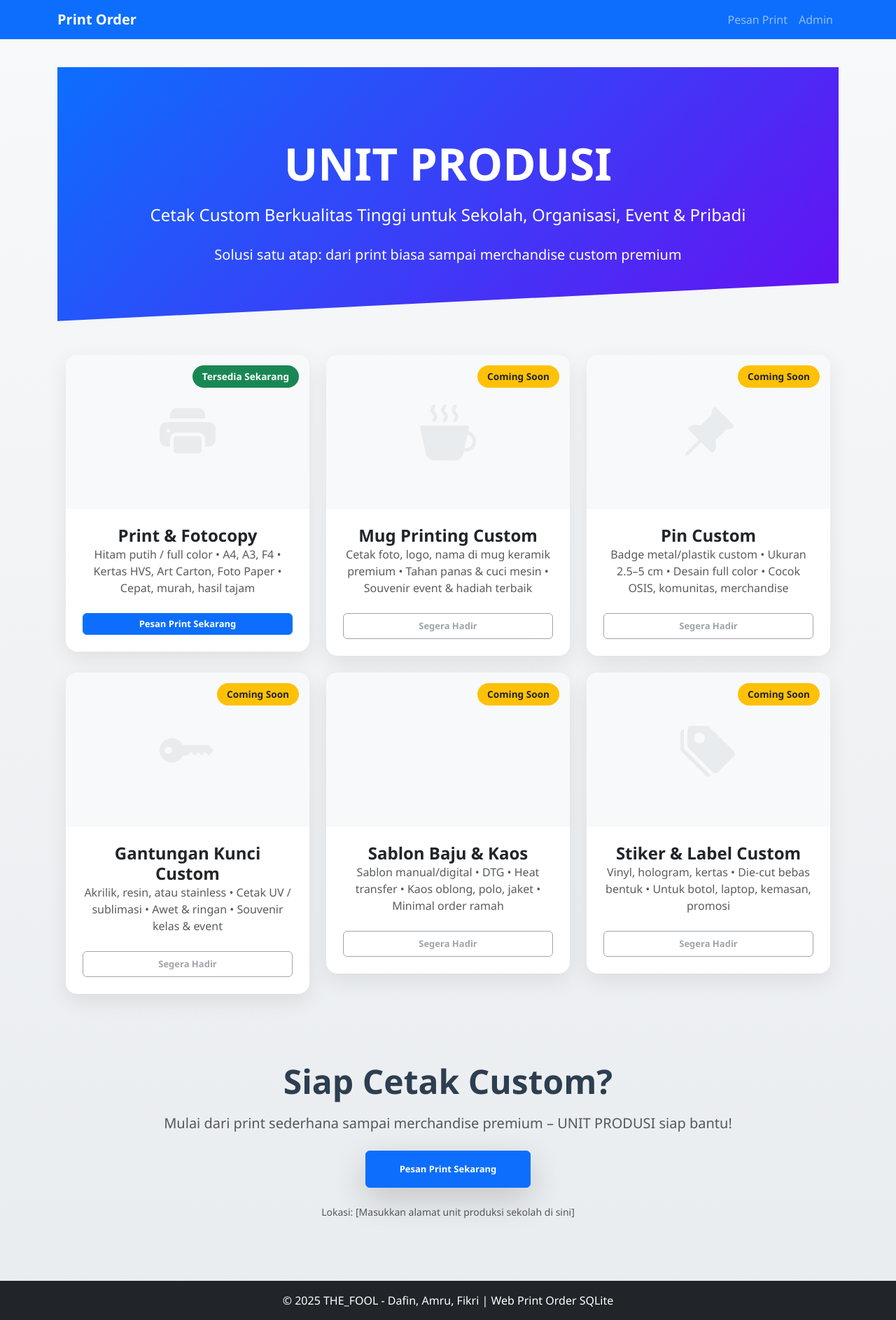
After one commit to Dafin1723/Tugas-Proyek-1-THE_FOOL, a Flask app: page /produk in a window 1280 px wide. The commit adds this page. Shown: the whole page at 70% size. Run offline with Flask 3, Linux system fonts and the light colour scheme.

Commit message:
update fitur dan database py

```diff
--- a/app.py
+++ b/app.py
@@ -5,19 +5,19 @@ from datetime import datetime
 import os
 
 app = Flask(__name__)
-app.secret_key = 'ganti-rahasia-ini-pake-string-random-panjang-bro'  # WAJIB ganti!
-app.config['SQLALCHEMY_DATABASE_URI'] = 'sqlite:///database.db'     # atau db.sqlite3 kalau mau ganti
+app.secret_key = 'rahasia-super-panjang-ubah-ini-pake-os-urandom-bro'  # WAJIB ganti pake yang random!
+app.config['SQLALCHEMY_DATABASE_URI'] = 'sqlite:///database.db'
 app.config['SQLALCHEMY_TRACK_MODIFICATIONS'] = False
 app.config['UPLOAD_FOLDER'] = 'uploads'
 app.config['ALLOWED_EXTENSIONS'] = {'pdf', 'png', 'jpg', 'jpeg', 'docx'}
 
 db = SQLAlchemy(app)
 
-# Model Pesanan (paste ini kalau belum ada class model)
+# Model Pesanan
 class Pesanan(db.Model):
     id = db.Column(db.Integer, primary_key=True)
     nama = db.Column(db.String(100), nullable=False)
-    kontak = db.Column(db.String(100))  # email atau no HP
+    kontak = db.Column(db.String(100))
     jenis_print = db.Column(db.String(50))
     ukuran = db.Column(db.String(20))
     jumlah = db.Column(db.Integer)
@@ -25,15 +25,27 @@ class Pesanan(db.Model):
     status = db.Column(db.String(20), default='pending')  # pending, selesai, batal
     created_at = db.Column(db.DateTime, default=datetime.utcnow)
 
-# Buat tabel kalau belum ada (paste ini di bawah model)
+# Buat tabel kalau belum ada
 with app.app_context():
     db.create_all()
 
 def allowed_file(filename):
-    return '.' in filename and filename.rsplit('.', 1)[1].lower() in app.config['ALLOWED_EXTENSIONS']
+    return '.' in filename and \
+           filename.rsplit('.', 1)[1].lower() in app.config['ALLOWED_EXTENSIONS']
 
-@app.route('/', methods=['GET', 'POST'])
-def index():
+# Root langsung ke halaman produk (sesuai request client terbaru)
+@app.route('/')
+def home():
+    return redirect(url_for('produk'))
+
+# Halaman Produk (yang utama sekarang)
+@app.route('/produk')
+def produk():
+    return render_template('produk.html')
+
+# Halaman Pesan Print (form upload) - pindah ke /pesan biar ga bentrok dengan root
+@app.route('/pesan', methods=['GET', 'POST'])
+def pesan():
     if request.method == 'POST':
         nama = request.form.get('nama')
         kontak = request.form.get('kontak')
@@ -52,31 +64,35 @@ def index():
             db.session.add(pesanan)
             db.session.commit()
 
-            flash('Pesanan berhasil dikirim! Tunggu ya, admin lagi cek.', 'success')
+            flash('Pesanan berhasil dikirim! Tunggu admin cek ya.', 'success')
         else:
-            flash('File ga valid atau kosong bro.', 'danger')
+            flash('File tidak valid atau kosong.', 'danger')
 
-        return redirect(url_for('index'))
+        return redirect(url_for('pesan'))
 
-    return render_template('user/index.html')
+    return render_template('user/index.html')  # atau templates/index.html kalau flat
 
+# Admin Dashboard
 @app.route('/admin')
 def admin():
     pesanan_list = Pesanan.query.order_by(Pesanan.created_at.desc()).all()
     return render_template('admin/dashboard.html', pesanan=pesanan_list)
 
+# Update Status Pesanan
 @app.route('/update/<int:id>', methods=['POST'])
 def update(id):
     pesanan = Pesanan.query.get_or_404(id)
     pesanan.status = request.form['status']
     db.session.commit()
-    flash('Status updated!', 'info')
+    flash('Status berhasil diupdate!', 'info')
     return redirect(url_for('admin'))
 
+# Download File Pesanan
 @app.route('/download/<filename>')
 def download(filename):
     return send_from_directory(app.config['UPLOAD_FOLDER'], filename, as_attachment=True)
 
-
 if __name__ == '__main__':
+    # Buat folder uploads kalau belum ada
+    os.makedirs(app.config['UPLOAD_FOLDER'], exist_ok=True)
     app.run(debug=True)
--- a/static/css/style.css
+++ b/static/css/style.css
@@ -190,3 +190,22 @@ h3, h4 {
 body {
     background: linear-gradient(to bottom, #f8f9fa, #e9ecef);
 }
+
+.product-card {
+    transition: transform 0.3s ease, box-shadow 0.3s ease;
+    border-radius: 12px;
+    overflow: hidden;
+}
+
+.product-card:hover {
+    transform: translateY(-10px);
+    box-shadow: 0 15px 30px rgba(0,0,0,0.15) !important;
+}
+
+.card-img-top {
+    background: #f1f3f5;
+}
+
+.btn-outline-primary:hover, .btn-outline-success:hover, etc {
+    color: white !important;
+}
--- a/templates/base.html
+++ b/templates/base.html
@@ -4,7 +4,7 @@
     <meta charset="UTF-8">
     <meta name="viewport" content="width=device-width, initial-scale=1.0">
     <title>{% block title %}Print Order Sekolah{% endblock %}</title>
-
+    <link rel="stylesheet" href="https://cdn.jsdelivr.net/npm/bootstrap-icons@1.11.3/font/bootstrap-icons.min.css">
     <link href="https://cdn.jsdelivr.net/npm/bootstrap@5.3.3/dist/css/bootstrap.min.css" rel="stylesheet">
     <link rel="stylesheet" href="{{ url_for('static', filename='css/style.css') }}">
 
--- /dev/null
+++ b/templates/produk.html
@@ -0,0 +1,172 @@
+{% extends "base.html" %}
+
+{% block title %}Produk - UNIT PRODUSI{% endblock %}
+
+{% block extra_head %}
+<style>
+    .hero-bg {
+        background: linear-gradient(135deg, #0d6efd 0%, #6610f2 100%);
+        color: white;
+        padding: 100px 0 80px;
+        clip-path: polygon(0 0, 100% 0, 100% 85%, 0 100%);
+    }
+    .product-card {
+        transition: all 0.4s cubic-bezier(0.165, 0.84, 0.44, 1);
+        border: none;
+        border-radius: 16px;
+        overflow: hidden;
+        background: white;
+        box-shadow: 0 10px 30px rgba(0,0,0,0.08);
+    }
+    .product-card:hover {
+        transform: translateY(-12px) scale(1.03);
+        box-shadow: 0 20px 50px rgba(0,0,0,0.15);
+    }
+    .card-img-top {
+        height: 220px;
+        background: #f8f9fa;
+        display: flex;
+        align-items: center;
+        justify-content: center;
+        font-size: 5rem;
+        color: #e9ecef;
+    }
+    .status-badge {
+        position: absolute;
+        top: 15px;
+        right: 15px;
+        padding: 6px 14px;
+        border-radius: 30px;
+        font-size: 0.85rem;
+        font-weight: 600;
+    }
+    .available { background: #198754; color: white; }
+    .coming-soon { background: #ffc107; color: #212529; }
+</style>
+{% endblock %}
+
+{% block content %}
+<!-- Hero Section Premium -->
+<section class="hero-bg text-center">
+    <div class="container">
+        <h1 class="display-3 fw-bold mb-3">UNIT PRODUSI</h1>
+        <p class="lead fs-4 mb-4 opacity-90">Cetak Custom Berkualitas Tinggi untuk Sekolah, Organisasi, Event & Pribadi</p>
+        <p class="fs-5 mb-0">Solusi satu atap: dari print biasa sampai merchandise custom premium</p>
+    </div>
+</section>
+
+<!-- Produk Grid -->
+<section class="container py-5">
+    <div class="row g-4 justify-content-center">
+        <!-- 1. Print & Fotocopy - Tersedia -->
+        <div class="col-lg-4 col-md-6">
+            <div class="product-card position-relative">
+                <span class="status-badge available">Tersedia Sekarang</span>
+                <div class="card-img-top">
+                    <i class="bi bi-printer-fill"></i>
+                </div>
+                <div class="card-body text-center p-4">
+                    <h5 class="card-title fw-bold fs-4">Print & Fotocopy</h5>
+                    <p class="card-text text-muted mb-4">
+                        Hitam putih / full color • A4, A3, F4 • Kertas HVS, Art Carton, Foto Paper • Cepat, murah, hasil tajam
+                    </p>
+                    <a href="/" class="btn btn-primary btn-lg w-100 fw-bold">Pesan Print Sekarang</a>
+                </div>
+            </div>
+        </div>
+
+        <!-- 2. Mug Printing - Coming Soon -->
+        <div class="col-lg-4 col-md-6">
+            <div class="product-card position-relative">
+                <span class="status-badge coming-soon">Coming Soon</span>
+                <div class="card-img-top">
+                    <i class="bi bi-cup-hot-fill"></i>
+                </div>
+                <div class="card-body text-center p-4">
+                    <h5 class="card-title fw-bold fs-4">Mug Printing Custom</h5>
+                    <p class="card-text text-muted mb-4">
+                        Cetak foto, logo, nama di mug keramik premium • Tahan panas & cuci mesin • Souvenir event & hadiah terbaik
+                    </p>
+                    <button class="btn btn-outline-secondary btn-lg w-100 fw-bold" disabled>Segera Hadir</button>
+                </div>
+            </div>
+        </div>
+
+        <!-- 3. Pin Custom - Coming Soon -->
+        <div class="col-lg-4 col-md-6">
+            <div class="product-card position-relative">
+                <span class="status-badge coming-soon">Coming Soon</span>
+                <div class="card-img-top">
+                    <i class="bi bi-pin-angle-fill"></i>
+                </div>
+                <div class="card-body text-center p-4">
+                    <h5 class="card-title fw-bold fs-4">Pin Custom</h5>
+                    <p class="card-text text-muted mb-4">
+                        Badge metal/plastik custom • Ukuran 2.5–5 cm • Desain full color • Cocok OSIS, komunitas, merchandise
+                    </p>
+                    <button class="btn btn-outline-secondary btn-lg w-100 fw-bold" disabled>Segera Hadir</button>
+                </div>
+            </div>
+        </div>
+
+        <!-- 4. Keychain Custom - Coming Soon -->
+        <div class="col-lg-4 col-md-6">
+            <div class="product-card position-relative">
+                <span class="status-badge coming-soon">Coming Soon</span>
+                <div class="card-img-top">
+                    <i class="bi bi-key-fill"></i>
+                </div>
+                <div class="card-body text-center p-4">
+                    <h5 class="card-title fw-bold fs-4">Gantungan Kunci Custom</h5>
+                    <p class="card-text text-muted mb-4">
+                        Akrilik, resin, atau stainless • Cetak UV / sublimasi • Awet & ringan • Souvenir kelas & event
+                    </p>
+                    <button class="btn btn-outline-secondary btn-lg w-100 fw-bold" disabled>Segera Hadir</button>
+                </div>
+            </div>
+        </div>
+
+        <!-- 5. Sablon Baju - Coming Soon -->
+        <div class="col-lg-4 col-md-6">
+            <div class="product-card position-relative">
+                <span class="status-badge coming-soon">Coming Soon</span>
+                <div class="card-img-top">
+                    <i class="bi bi-t-shirt-fill"></i>
+                </div>
+                <div class="card-body text-center p-4">
+                    <h5 class="card-title fw-bold fs-4">Sablon Baju & Kaos</h5>
+                    <p class="card-text text-muted mb-4">
+                        Sablon manual/digital • DTG • Heat transfer • Kaos oblong, polo, jaket • Minimal order ramah
+                    </p>
+                    <button class="btn btn-outline-secondary btn-lg w-100 fw-bold" disabled>Segera Hadir</button>
+                </div>
+            </div>
+        </div>
+
+        <!-- Bonus: Stiker Custom - Coming Soon -->
+        <div class="col-lg-4 col-md-6">
+            <div class="product-card position-relative">
+                <span class="status-badge coming-soon">Coming Soon</span>
+                <div class="card-img-top">
+                    <i class="bi bi-tags-fill"></i>
+                </div>
+                <div class="card-body text-center p-4">
+                    <h5 class="card-title fw-bold fs-4">Stiker & Label Custom</h5>
+                    <p class="card-text text-muted mb-4">
+                        Vinyl, hologram, kertas • Die-cut bebas bentuk • Untuk botol, laptop, kemasan, promosi
+                    </p>
+                    <button class="btn btn-outline-secondary btn-lg w-100 fw-bold" disabled>Segera Hadir</button>
+                </div>
+            </div>
+        </div>
+    </div>
+
+    <!-- CTA Final -->
+    <div class="text-center mt-5 pt-5">
+        <h3 class="fw-bold display-5 mb-3">Siap Cetak Custom?</h3>
+        <p class="lead text-muted mb-4">Mulai dari print sederhana sampai merchandise premium – UNIT PRODUSI siap bantu!</p>
+        <a href="/" class="btn btn-primary btn-lg px-5 py-3 fw-bold shadow-lg">Pesan Print Sekarang</a>
+        <p class="mt-4 text-muted small">Lokasi: [Masukkan alamat unit produksi sekolah di sini]</p>
+    </div>
+</section>
+{% endblock %}
```
